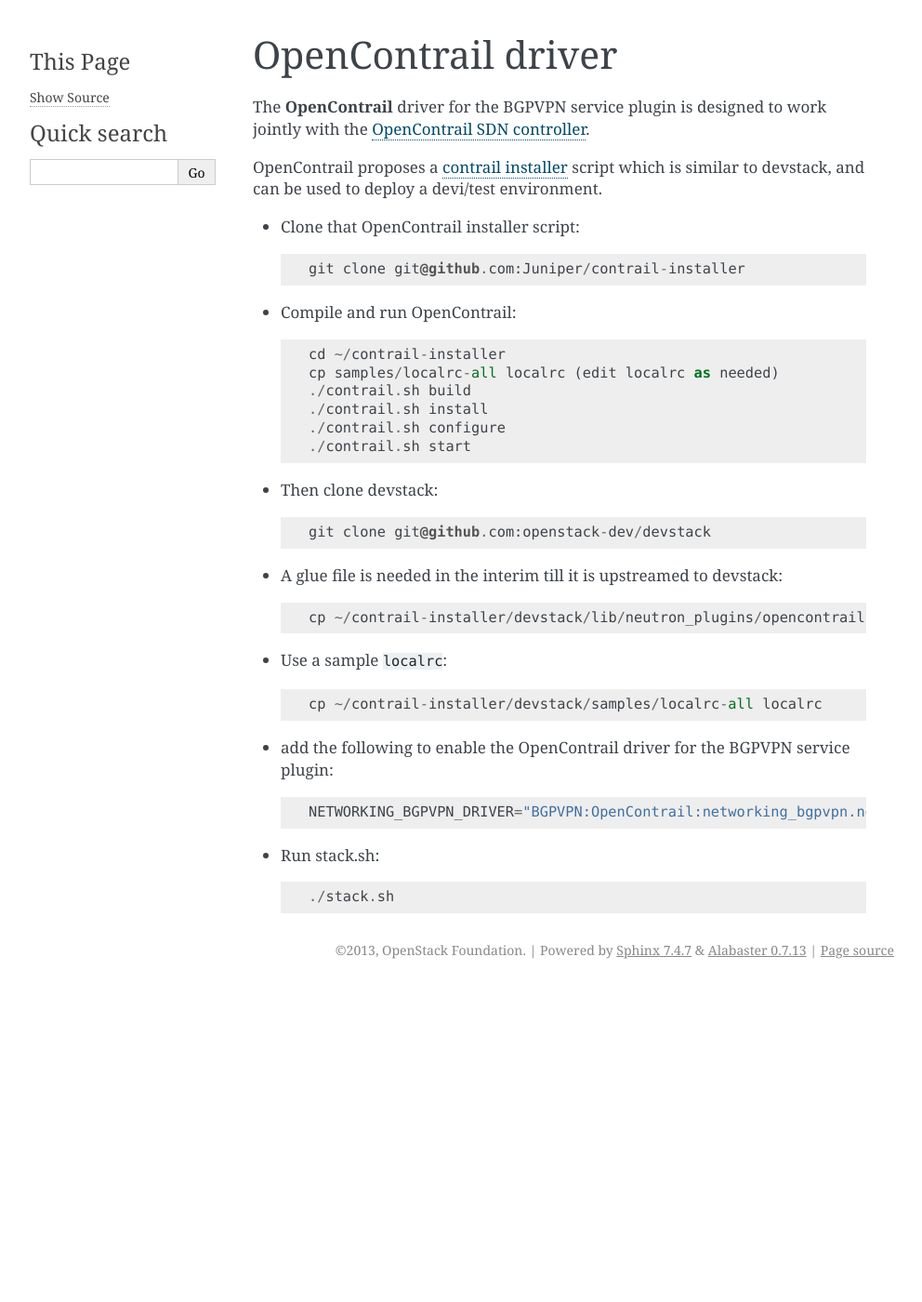
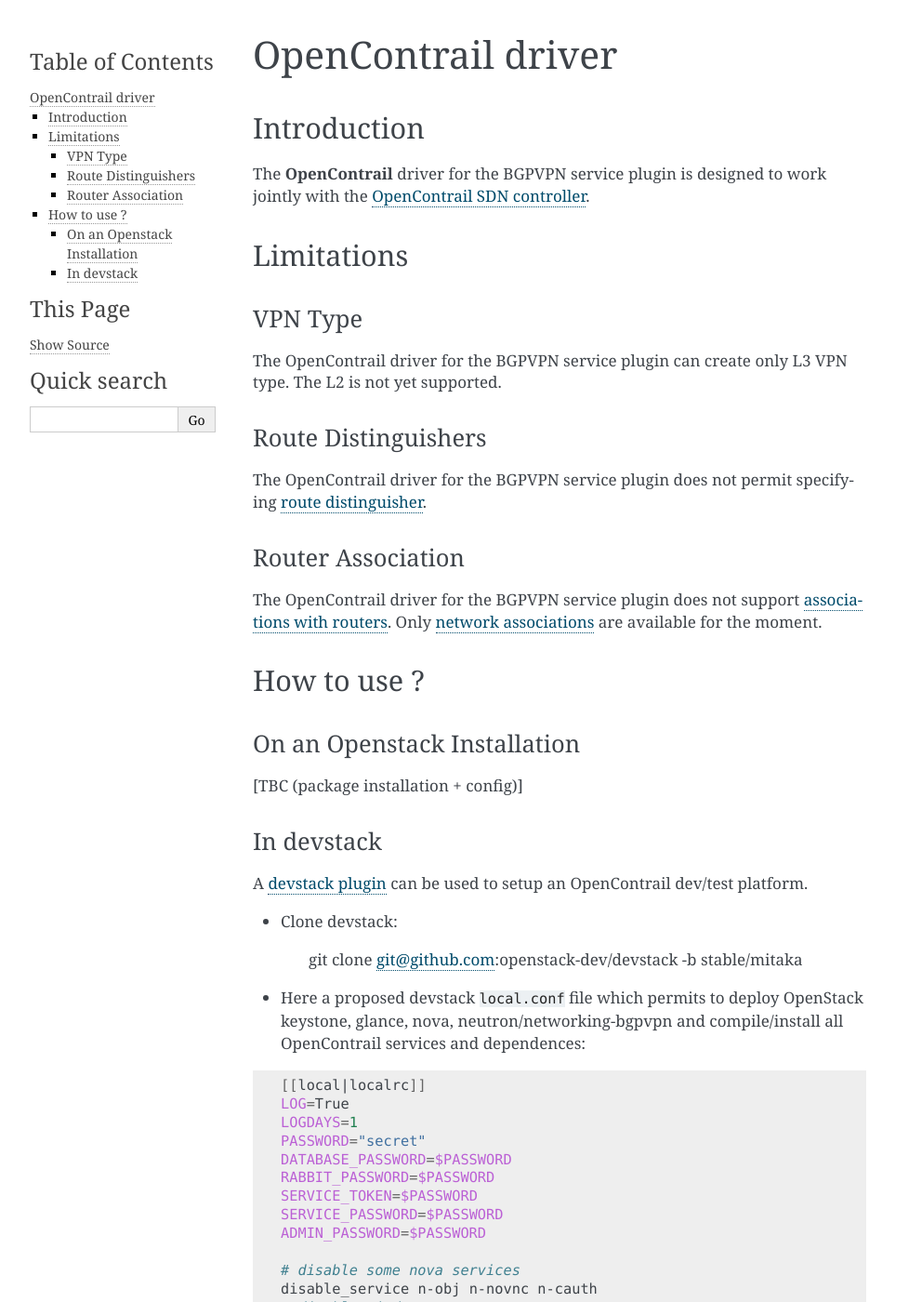
Before and after one commit to openstack/networking-bgpvpn, a Sphinx documentation site: the page built from doc/source/opencontrail/index.rst, in a window 1280 px wide and 1400 px high. Shown: the whole window at 93% size, without its empty margins (148-1140 px from the left). Built offline with Sphinx 7.4.7, drawn with Linux system fonts in a browser that asks for light colours; some of the changed text lies outside the part shown.

Commit message:
Update OpenContrail driver documentation
List all driver limitations and update the install section with the new
devstack plugin to deploy contrail

Change-Id: I00a07dd983183c4faa2bbc3ed126c75c0c031f5c
Closes-Bug: #1592869
(cherry picked from commit 2c277941c633402dca5e351f688dc55aa48d83d0)

```diff
--- a/doc/source/opencontrail/index.rst
+++ b/doc/source/opencontrail/index.rst
@@ -2,44 +2,97 @@
 OpenContrail driver
 ===================
 
+Introduction
+------------
+
 The **OpenContrail** driver for the BGPVPN service plugin is designed to work
 jointly with the `OpenContrail SDN controller`_.
 
-OpenContrail proposes a `contrail installer`_ script which is similar to devstack,
-and can be used to deploy a devi/test environment.
+Limitations
+-----------
 
-* Clone that OpenContrail installer script::
+VPN Type
+~~~~~~~~
 
-        git clone git@github.com:Juniper/contrail-installer
+The OpenContrail driver for the BGPVPN service plugin can create only L3 VPN
+type. The L2 is not yet supported.
 
-* Compile and run OpenContrail::
 
-        cd ~/contrail-installer
-        cp samples/localrc-all localrc (edit localrc as needed)
-        ./contrail.sh build
-        ./contrail.sh install
-        ./contrail.sh configure
-        ./contrail.sh start
+Route Distinguishers
+~~~~~~~~~~~~~~~~~~~~
 
-* Then clone devstack::
+The OpenContrail driver for the BGPVPN service plugin does not permit
+specifying `route distinguisher`_.
 
-        git clone git@github.com:openstack-dev/devstack
+Router Association
+~~~~~~~~~~~~~~~~~~
 
-* A glue file is needed in the interim till it is upstreamed to devstack::
+The OpenContrail driver for the BGPVPN service plugin does not support
+`associations with routers`_. Only `network associations`_ are available for the
+moment.
 
-        cp ~/contrail-installer/devstack/lib/neutron_plugins/opencontrail lib/neutron_plugins/
+How to use ?
+------------
 
-* Use a sample ``localrc``::
+On an Openstack Installation
+~~~~~~~~~~~~~~~~~~~~~~~~~~~~
 
-        cp ~/contrail-installer/devstack/samples/localrc-all localrc
+[TBC (package installation + config)]
 
-* add the following to enable the OpenContrail driver for the BGPVPN service plugin::
+In devstack
+~~~~~~~~~~~
 
-        NETWORKING_BGPVPN_DRIVER="BGPVPN:OpenContrail:networking_bgpvpn.neutron.services.service_drivers.opencontrail.opencontrail.OpenContrailBGPVPNDriver:default"
+A `devstack plugin`_ can be used to setup an OpenContrail dev/test platform.
 
-* Run stack.sh::
+* Clone devstack:
 
-        ./stack.sh
+   git clone git@github.com:openstack-dev/devstack -b stable/mitaka
+
+* Here a proposed devstack ``local.conf`` file which permits to deploy
+  OpenStack keystone, glance, nova, neutron/networking-bgpvpn and
+  compile/install all OpenContrail services and dependences:
+
+.. code:: bash
+
+ [[local|localrc]]
+ LOG=True
+ LOGDAYS=1
+ PASSWORD="secret"
+ DATABASE_PASSWORD=$PASSWORD
+ RABBIT_PASSWORD=$PASSWORD
+ SERVICE_TOKEN=$PASSWORD
+ SERVICE_PASSWORD=$PASSWORD
+ ADMIN_PASSWORD=$PASSWORD
+
+ # disable some nova services
+ disable_service n-obj n-novnc n-cauth
+ # disable cinder
+ disable_service cinder c-api c-vol c-sch
+ # disable heat
+ disable_service h-eng h-api h-api-cfn h-api-cw
+ # diable horizon
+ disable_service horizon
+ # disable swift
+ disable_service swift s-proxy s-object s-container s-account
+ # disable some contrail services
+ #disable_service ui-webs ui-jobs named dns query-engine
+
+ REQUIREMENTS_BRANCH=stable/mitaka
+ GLANCE_BRANCH=stable/mitaka
+ KEYSTONE_BRANCH=stable/mitaka
+ NEUTRON_BRANCH=stable/mitaka
+ NOVA_BRANCH=stable/mitaka
+
+ DEST=/opt/stack/openstack
+ CONTRAIL_DEST=/opt/stack/contrail
+
+ enable_plugin contrail https://github.com/zioc/contrail-devstack-plugin.git
+
+ enable_plugin networking-bgpvpn git://git.openstack.org/openstack/networking-bgpvpn.git stable/mitaka
+ NETWORKING_BGPVPN_DRIVER="BGPVPN:OpenContrail:networking_bgpvpn.neutron.services.service_drivers.opencontrail.opencontrail.OpenContrailBGPVPNDriver:default"
 
 .. _OpenContrail SDN controller : https://github.com/Juniper/contrail-controller
-.. _contrail installer : https://github.com/Juniper/contrail-installer
+.. _route distinguisher : http://docs.openstack.org/developer/networking-bgpvpn/api.html#route-distinguishers
+.. _associations with routers : http://docs.openstack.org/developer/networking-bgpvpn/api.html#router-association
+.. _network associations : http://docs.openstack.org/developer/networking-bgpvpn/api.html#network-association
+.. _devstack plugin : https://github.com/zioc/contrail-devstack-plugin
```
